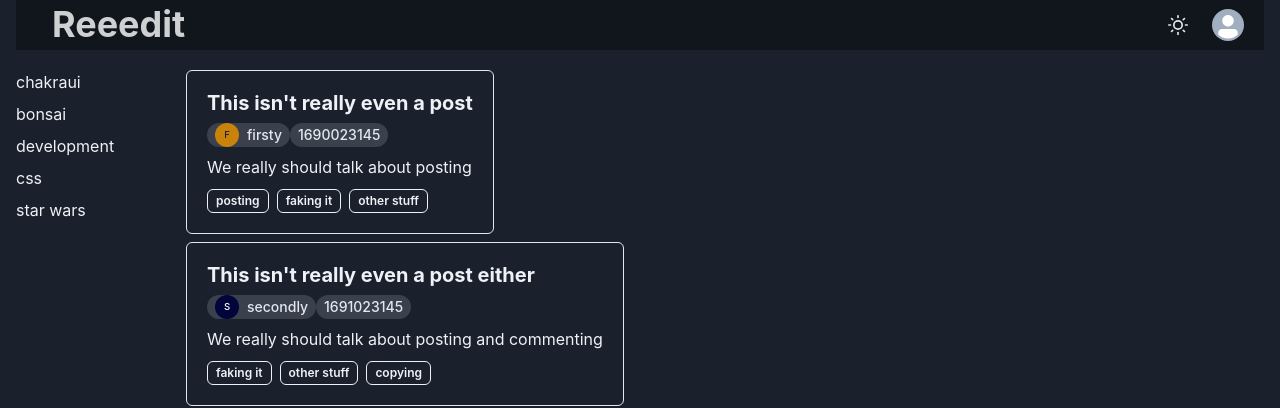
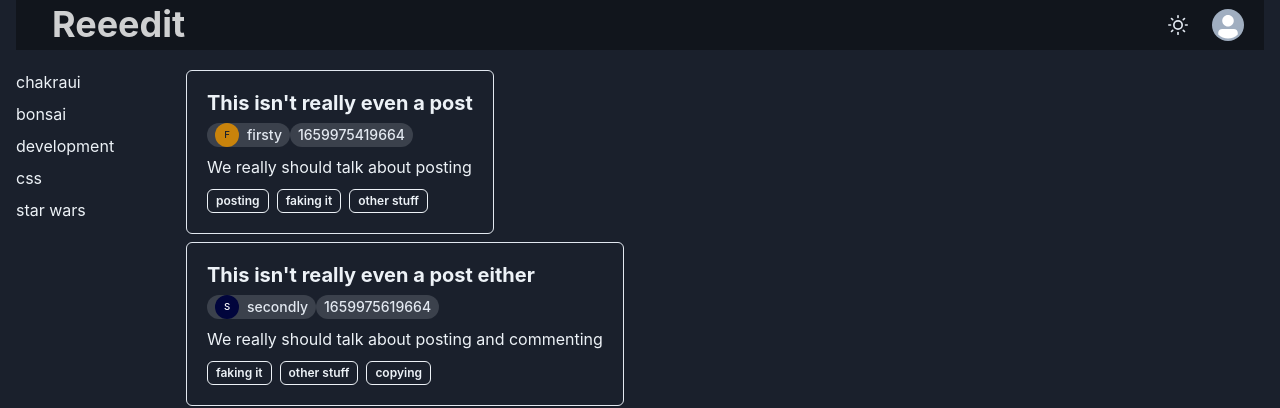
Before and after one commit to smodish-playground/reeedit, a React (Create React App) app: page / in a window 1280 px wide. Shown: the top 408 px of the page. Built offline with nearby package versions, Linux system fonts and the light colour scheme.

Commit message:
improve mocked db

```diff
--- a/src/mockdb/db.js
+++ b/src/mockdb/db.js
@@ -1,20 +1,20 @@
 const data = {
   posts: [
     {
-      id: 'theFirstPost',
+      id: 'jXI_oh1UDHM7If-zDvytk',
       title: "This isn't really even a post",
       topics: ['posting', 'faking it', 'other stuff'],
       content: 'We really should talk about posting',
       createdBy: 'firsty',
-      createdAt: 1690023145,
+      createdAt: 1659975419664,
     },
     {
-      id: 'theSecondPost',
+      id: 'QPichBrG9QGBu3RAc7ipx',
       title: "This isn't really even a post either",
       topics: ['faking it', 'other stuff', 'copying'],
       content: 'We really should talk about posting and commenting',
       createdBy: 'secondly',
-      createdAt: 1691023145,
+      createdAt: 1659975619664,
     },
   ],
   topics: ['copying', 'faking it', 'other stuff', 'posting'],
```
